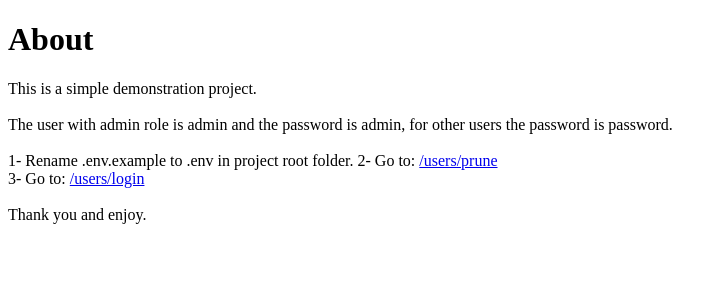
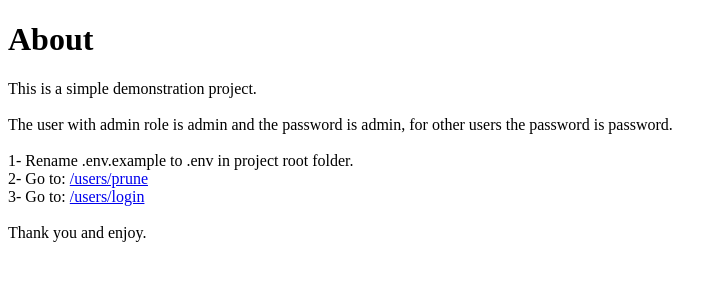
Before and after one commit to sistematico/php-mvc-users, a PHP site: page /about.php in a window 1280 px wide. Shown: the part 62-362 px from the top of the page, without its empty margins (0-727 px from the left). Run offline with PHP 8.4, Linux system fonts and the light colour scheme; some libraries are stand-ins or nearby versions.

Commit message:
Autocommit por GitHub: alterações: add '.env.example' add 'app/view/pages/about.php'

```diff
--- a/app/view/pages/about.php
+++ b/app/view/pages/about.php
@@ -11,8 +11,8 @@
     <h1>About</h1>
     <p class="lead">
         This is a simple demonstration project.<br /><br />
-        The user with admin role is <span class="font-weight-bold">admin</span> and the password is <span class="font-weight-bold">admin</span>, for other users the password is <span class="font-weight-bold">password</span>.<br /><br />
-        1- Rename <span class="font-weight-bold">.env.example</span> to <span class="font-weight-bold">.env</span> in project root folder.
+        The user with admin role is <span class="fw-bold">admin</span> and the password is <span class="fw-bold">admin</span>, for other users the password is <span class="fw-bold">password</span>.<br /><br />
+        1- Rename <span class="fw-bold">.env.example</span> to <span class="fw-bold">.env</span> in project root folder.<br />
         2- Go to: <a href="<?php echo FULL_URL; ?>users/prune"><?php echo FULL_URL; ?>users/prune</a><br />
         3- Go to: <a href="<?php echo FULL_URL; ?>users/login"><?php echo FULL_URL; ?>users/login</a><br /><br />
         Thank you and enjoy.
```
Also changed, not shown: 1 other file.
